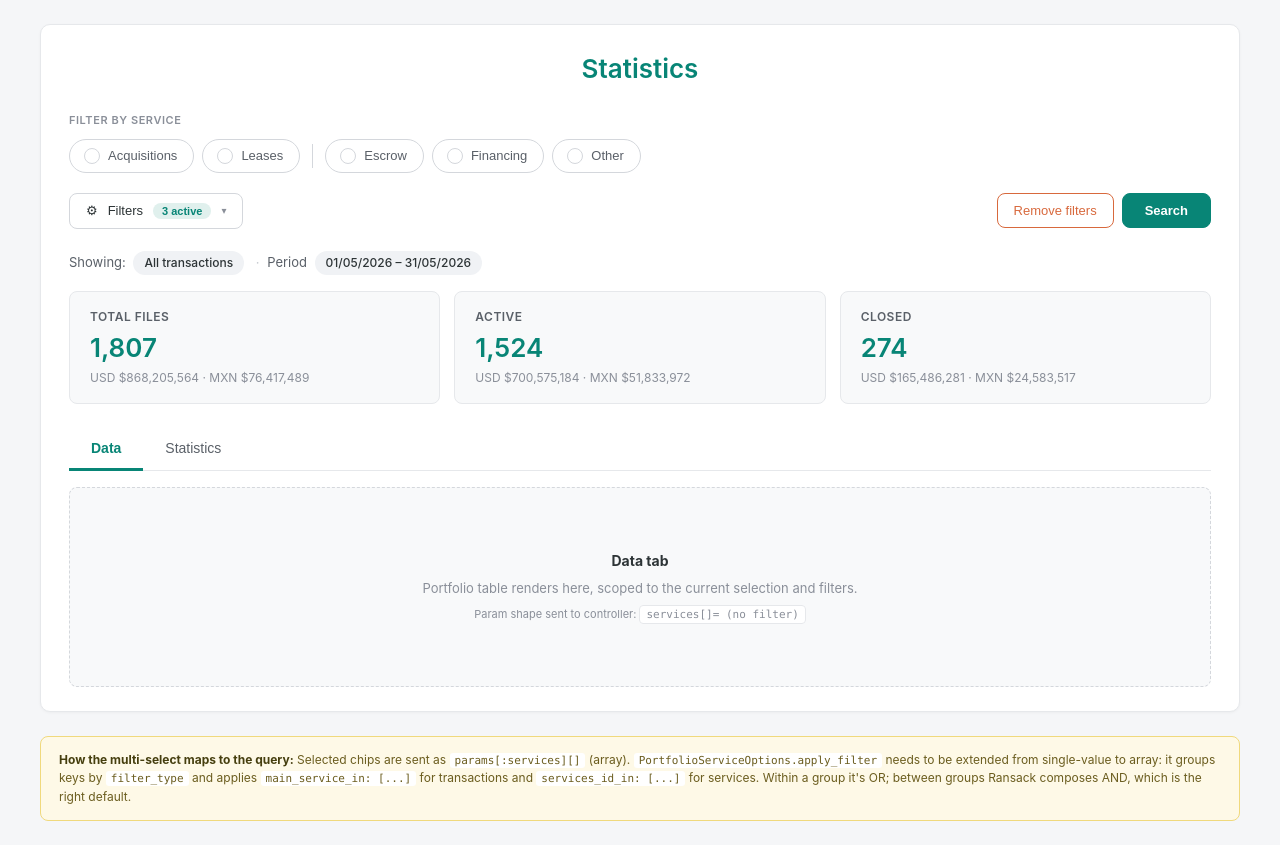
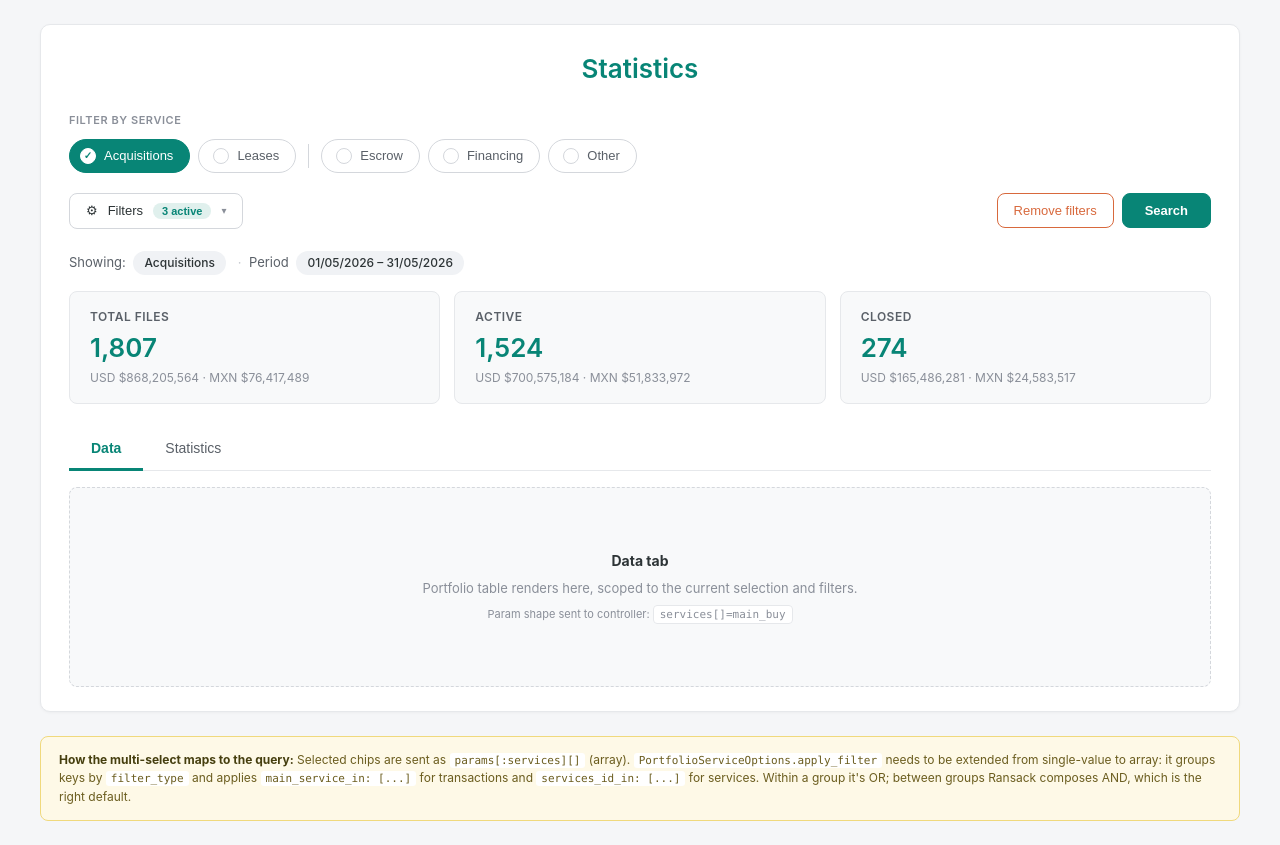
Before and after one commit to roblefort/ts-general-dashboard, a plain HTML site: page index.html in a window 1280 px wide. Both pictures are taken after a click on the button "Remove filters". Drawn offline with Linux system fonts and the light colour scheme.

Commit message:
Enhance filter reset functionality and button states
Added functionality to reset filters and updated button attributes.

```diff
--- a/index.html
+++ b/index.html
@@ -352,7 +352,7 @@
     <div class="chips-section">
       <p class="section-label">Filter by service</p>
       <div class="chips" id="chips">
-        <button class="chip" data-key="main_buy" data-group="transaction">
+        <button class="chip active" data-key="main_buy" data-group="transaction" aria-pressed="true">
           <span class="check" aria-hidden="true"></span>
           <span>Acquisitions</span>
         </button>
@@ -389,7 +389,7 @@
         <span class="chevron" id="filterChevron">▾</span>
       </button>
       <div class="filter-actions">
-        <button class="btn-reset" type="button">Remove filters</button>
+        <button class="btn-reset" type="button" id="removeFiltersBtn">Remove filters</button>
         <button class="btn-search" type="button">Search</button>
       </div>
     </div>
@@ -486,8 +486,26 @@
     service_other: 'Other'
   };
 
+  var DEFAULT_KEY = 'main_buy';
+
   function activeKeys() {
     return Array.from(chipsContainer.querySelectorAll('.chip.active')).map(function (c) { return c.dataset.key; });
+  }
+
+  function nonDefaultActiveCount() {
+    var keys = activeKeys();
+    if (keys.length === 0) return 0;
+    if (keys.length === 1 && keys[0] === DEFAULT_KEY) return 0;
+    return keys.length;
+  }
+
+  function resetToDefault() {
+    chipsContainer.querySelectorAll('.chip').forEach(function (c) {
+      var shouldBeActive = c.dataset.key === DEFAULT_KEY;
+      c.classList.toggle('active', shouldBeActive);
+      c.setAttribute('aria-pressed', shouldBeActive ? 'true' : 'false');
+    });
+    updateContext();
   }
 
   function updateContext() {
@@ -500,7 +518,7 @@
     }
     var labels = keys.map(function (k) { return chipLabels[k]; }).join(' · ');
     ctxScope.textContent = labels;
-    clearBtn.style.display = '';
+    clearBtn.style.display = nonDefaultActiveCount() > 0 ? '' : 'none';
     paramPreview.textContent = keys.map(function (k) { return 'services[]=' + k; }).join('&');
   }
 
@@ -513,11 +531,14 @@
   });
 
   clearBtn.addEventListener('click', function () {
-    chipsContainer.querySelectorAll('.chip.active').forEach(function (c) {
-      c.classList.remove('active');
-      c.setAttribute('aria-pressed', 'false');
-    });
-    updateContext();
+    resetToDefault();
+  });
+
+  // Remove filters: chips back to default + clear filter panel inputs
+  document.getElementById('removeFiltersBtn').addEventListener('click', function () {
+    resetToDefault();
+    filterPanel.querySelectorAll('input[type="text"]').forEach(function (i) { i.value = ''; });
+    filterPanel.querySelectorAll('select').forEach(function (s) { s.selectedIndex = 0; });
   });
 
   // Tabs
@@ -530,9 +551,10 @@
     });
   });
 
-  // Initialize all chips as toggle buttons
+  // Initialize all chips as toggle buttons (respect pre-set active state)
   chipsContainer.querySelectorAll('.chip').forEach(function (c) {
-    c.setAttribute('aria-pressed', 'false');
+    var isActive = c.classList.contains('active');
+    c.setAttribute('aria-pressed', isActive ? 'true' : 'false');
     c.setAttribute('role', 'button');
   });
 
```
